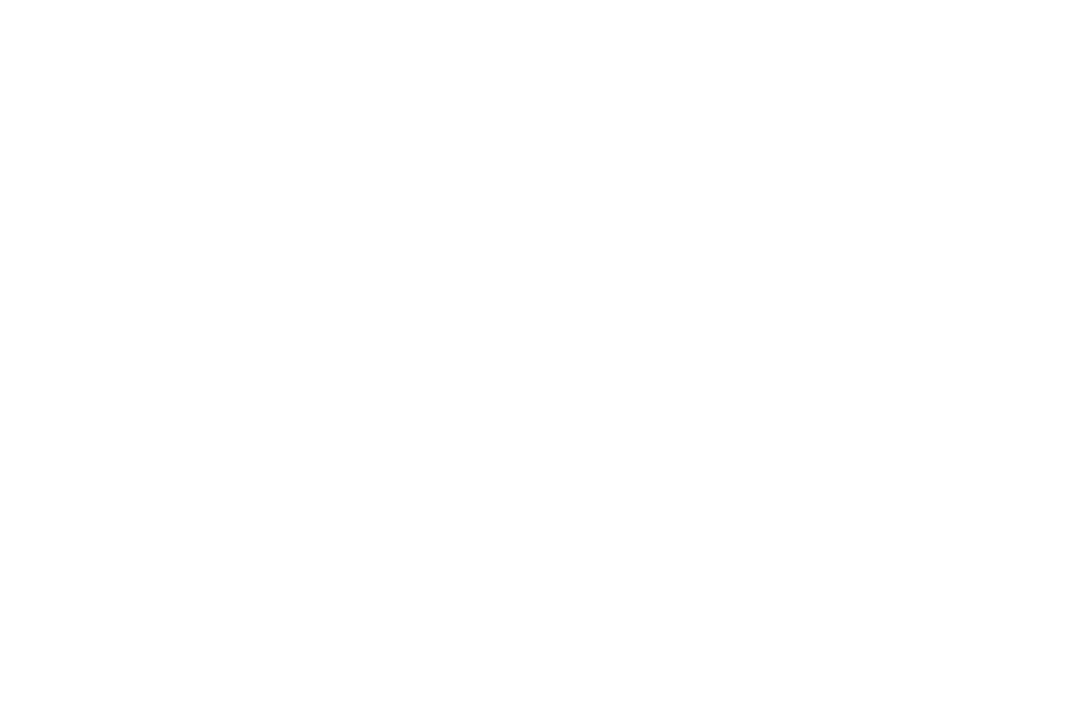
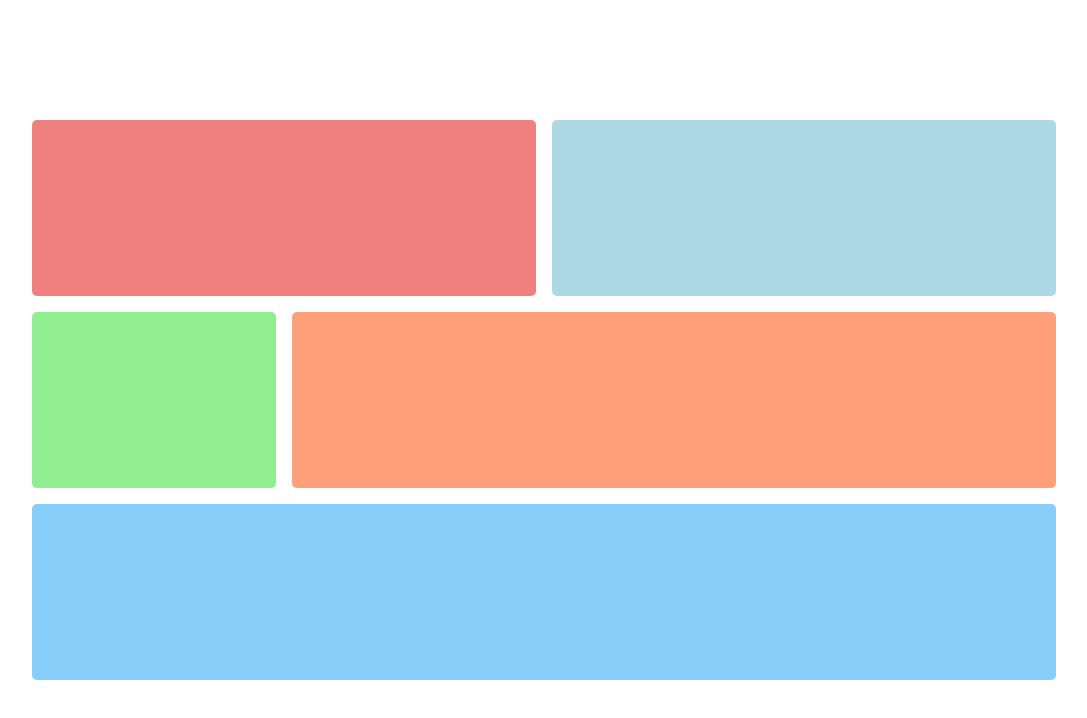
Before and after one commit to Philmon43/Appleseedbootcamp, a plain HTML site: page Week-Two/Wednsday/24.1-grid-1.html in a window 1280 px wide. Shown: the whole page, without its empty margins (96-1183 px from the left). Drawn offline with Linux system fonts and the light colour scheme.

Commit message:
css grid in flex body

```diff
--- a/Week-Two/Wednsday/24.1-grid-1.html
+++ b/Week-Two/Wednsday/24.1-grid-1.html
@@ -1,18 +1,77 @@
 <!DOCTYPE html>
 <html lang="en">
+
 <head>
     <meta charset="UTF-8">
     <meta name="viewport" content="width=device-width, initial-scale=1.0">
     <title>24.1-grid-1</title>
     <style>
-        *{
+        * {
             box-sizing: border-box;
             padding: 0;
             margin: 0;
         }
+
+        body {
+            display: flex;
+            justify-content: center;
+            align-items: center;
+            height: 100vh;
+            width: 80%;
+            margin: 0 auto;
+        }
+
+        .container {
+            display: grid;
+            grid-template-columns: repeat(4, 1fr);
+            grid-gap: 1rem;
+            width: 100%;
+            height: 70%;
+        }
+
+        .boxes {
+            height: 100%;
+            border-radius: 5px;
+        }
+
+        .item1 {
+            background: lightcoral;
+            grid-column-start: 1;
+            grid-column-end: 3;
+        }
+
+        .item2 {
+            background: lightblue;
+            grid-column-start: 3;
+            grid-column-end: 5;
+        }
+
+        .item3 {
+            background: lightgreen;
+        }
+
+        .item4 {
+            background: lightsalmon;
+            grid-column-start: 2;
+            grid-column-end: 5;
+        }
+
+        .item5 {
+            background: lightskyblue;
+            grid-column-start: 1;
+            grid-column-end: 5;
+        }
     </style>
 </head>
+
 <body>
+    <div class="container">
+        <div class="boxes item1"></div>
+        <div class="boxes item2"></div>
+        <div class="boxes item3"></div>
+        <div class="boxes item4"></div>
+        <div class="boxes item5"></div>
+    </div>
+</body>
 
-</body>
 </html>
```
